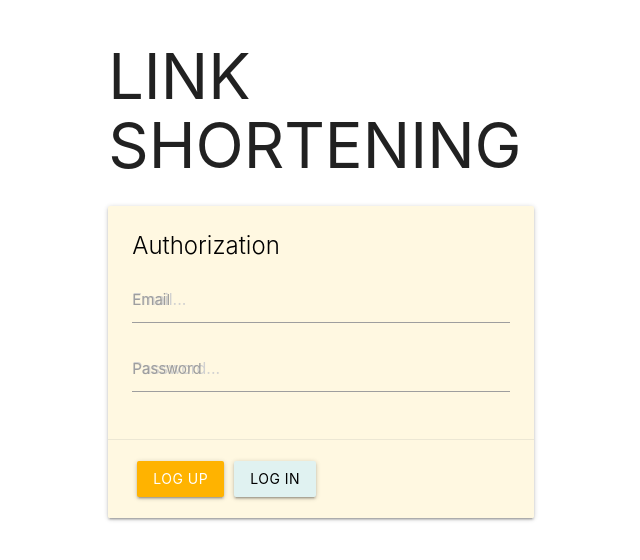
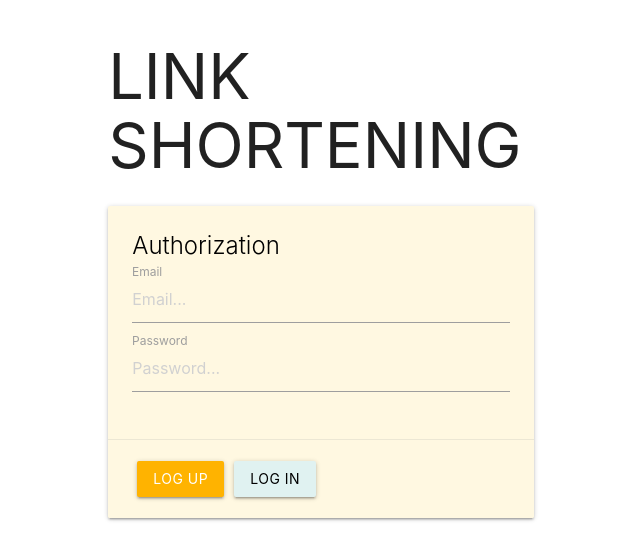
Before and after one commit to YuliaVorotintseva/mern-analytics, a React (Create React App) app in the folder client/: page / in a window 1280 px wide. Shown: the top 560 px of the page, without its empty margins (319-959 px from the left). Built offline with nearby package versions, Linux system fonts and the light colour scheme.

Commit message:
Added auth hook, auth context and navbar component

```diff
--- a/client/src/App.js
+++ b/client/src/App.js
@@ -1,17 +1,25 @@
 import React from 'react'
 import { BrowserRouter } from 'react-router-dom'
 import { useRoutes } from './routes';
+import { useAuth } from './hooks/auth.hook';
 import 'materialize-css'
+import { AuthContext } from './context/auth.context';
+import { Navbar } from './components/navbar';
 
 function App() {
-  const routes = useRoutes(false)
+  const { token, userId, login, logout } = useAuth()
+  const isAuthenticated = !!token
+  const routes = useRoutes(isAuthenticated)
 
   return (
-    <BrowserRouter>
-      <div className="container">
-        {routes}
-      </div>
-    </BrowserRouter>
+    <AuthContext.Provider value={{ token, userId, login, logout, isAuthenticated }}>
+      <BrowserRouter>
+        {isAuthenticated && <Navbar />}
+        <div className="container">
+          {routes}
+        </div>
+      </BrowserRouter>
+    </AuthContext.Provider>
   );
 }
 
--- /dev/null
+++ b/client/src/components/navbar.js
@@ -0,0 +1,27 @@
+import React, { useContext } from 'react'
+import { NavLink, useHistory } from 'react-router-dom'
+import { AuthContext } from '../context/auth.context'
+
+export const Navbar = () => {
+  const history = useHistory()
+  const auth = useContext(AuthContext)
+
+  const logoutHandler = event => {
+    event.preventDefault()
+    auth.logout()
+    history.push('/')
+  }
+
+  return (
+    <nav>
+      <div class="nav-wrapper">
+        <NavLink href="/" class="brand-logo">LINK SHORTENING</NavLink>
+        <ul id="nav-mobile" class="right hide-on-med-and-down">
+          <li><NavLink to="/create">Create</NavLink></li>
+          <li><NavLink to="/links">Links</NavLink></li>
+          <li><a href="/" onClick={logoutHandler}>Exit</a></li>
+        </ul>
+      </div>
+    </nav>
+  )
+}
--- /dev/null
+++ b/client/src/context/auth.context.js
@@ -0,0 +1,9 @@
+import { createContext } from "react";
+
+export const AuthContext = createContext({
+  token: null,
+  userId: null,
+  login: () => {},
+  logout: () => {},
+  isAuthenticated: false
+})
--- /dev/null
+++ b/client/src/hooks/auth.hook.js
@@ -0,0 +1,27 @@
+import { useCallback, useEffect, useState } from "react"
+
+const storageName = 'userData'
+
+export const useAuth = () => {
+  const [token, setToken] = useState(null)
+  const [userId, setUserId] = useState(null)
+
+  const login = useCallback((jwtToken, id) => {
+    setToken(jwtToken)
+    setUserId(id)
+    localStorage.setItem(storageName, JSON.stringify({ userId: id, token: jwtToken }))
+  }, [])
+
+  const logout = useCallback(() => {
+    setToken(null)
+    setUserId(null)
+    localStorage.removeItem(storageName)
+  }, [])
+
+  useEffect(() => {
+    const data = JSON.parse(localStorage.getItem(storageName))
+    if (data && data.token) login(data.token, data.userId)
+  }, [login])
+
+  return { login, logout, token, userId }
+}
--- a/client/src/pages/auth/AuthPage.js
+++ b/client/src/pages/auth/AuthPage.js
@@ -1,9 +1,11 @@
-import React, { useEffect, useState } from 'react'
+import React, { useContext, useEffect, useState } from 'react'
+import { AuthContext } from '../../context/auth.context'
 import { useHTTP } from '../../hooks/http.hook'
 import { useMessage } from '../../hooks/message.hook'
 import './AuthPage.css'
 
 export const AuthPage = () => {
+  const auth = useContext(AuthContext)
   const message = useMessage()
   const { loading, error, request, cleanError } = useHTTP()
   const [form, setForm] = useState({ email: '', password: '' })
@@ -12,6 +14,10 @@
     message(error)
     cleanError()
   }, [error, message, cleanError])
+
+  useEffect(() => {
+    window.M.updateTextFields()
+  }, [])
 
   const changeHandler = event => setForm({ ...form, [event.target.name]: event.target.value })
 
@@ -25,7 +31,7 @@
   const loginHandler = async () => {
     try {
       const data = await request('/api/auth/login', 'POST', { ...form })
-      message(data.message)
+      auth.login(data.token, data.userId)
     } catch (error) { }
   }
 
```
